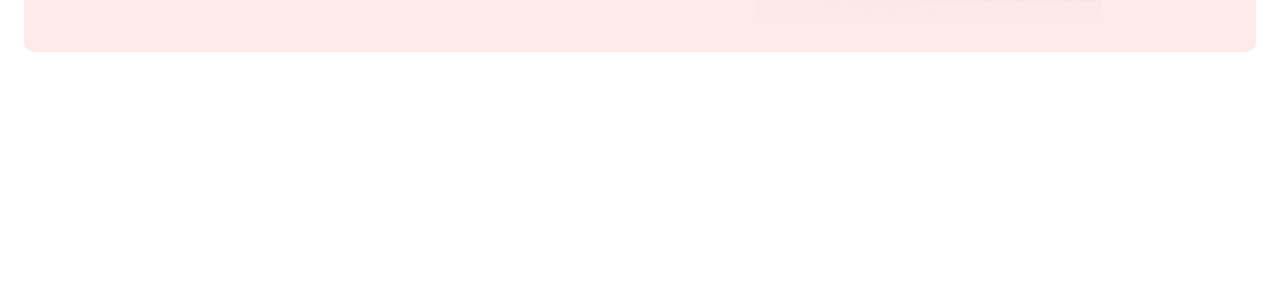
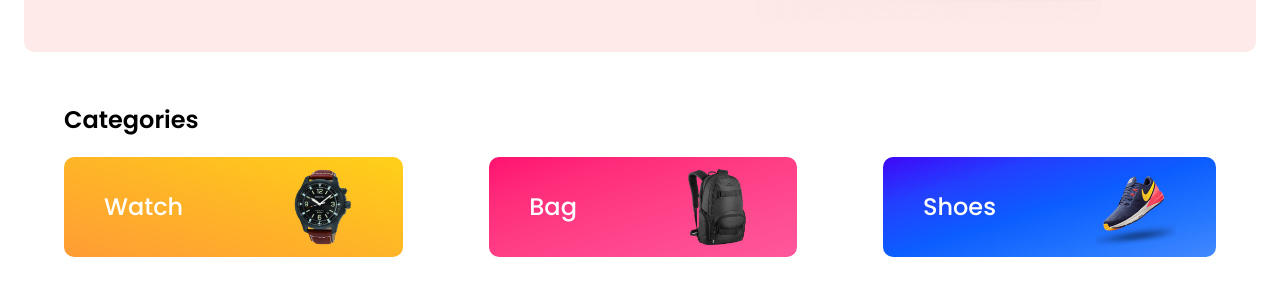
Before and after one commit to Khadiza-Dev/panda-commerce, a plain HTML site: page index.html in a window 1280 px wide. Shown: the part 418-714 px from the top of the page. Drawn offline with Linux system fonts and the light colour scheme.

Commit message:
categories-section done

```diff
--- a/css/style.css
+++ b/css/style.css
@@ -24,6 +24,7 @@ body{
 }
 .hero-section .content h1{
     font-size: 56px;
+    font-weight: 700;
 }
 .hero-section .content p {
     font-size: 16px;
@@ -41,7 +42,7 @@ row-gap: 10px;
     font-size: 16px;
     text-decoration: none;
     color: white;
-    background-color: #FF136F;
+    background-image: linear-gradient(to left top, #ff589b, #ff4c91, #ff3e86, #ff2d7b, #ff136f);
     padding:10px 30px ;
     border-radius: 5px;
     width: 80px;
@@ -56,3 +57,44 @@ width: 60%;
     display: flex;
     justify-content: center;
 }
+
+/* categories */
+.categories{
+    display: flex;
+    flex-direction: column;
+    row-gap: 20px;
+    padding: 50px 0;
+}
+.categories h1{
+    margin: 0;
+    font-weight: 600;
+    /* font-size: 25px; */
+}
+.categories-item{
+    display: flex;
+    justify-content: space-between;
+}
+.item{
+    display: flex;
+    align-items: center;
+    padding: 10px 40px;
+    border-radius:10px;
+    column-gap: 100px;
+    color: white;
+}
+.item img{
+    width: 80px;
+}
+.item h1{
+    font-weight: 500;
+}
+#watch {
+    background-image: linear-gradient(to right top, #ff9c35, #ffa92e, #ffb527, #ffc31f, #ffd019);
+
+}
+#bag{
+    background-image: linear-gradient(to left top, #ff589b, #ff4c91, #ff3e86, #ff2d7b, #ff136f);
+}
+#shoes{
+    background-image: linear-gradient(to left top, #4289ff, #2274ff, #0c5dff, #2240ff, #3f07f8);
+}
--- a/index.html
+++ b/index.html
@@ -20,7 +20,27 @@
         </div>
     </section>
   </header>
-  <main></main>
+  <main>
+    <section class="categories container">
+        <h1>Categories</h1>
+        <div class="categories-item">
+            <div id="watch" class="item watch">
+                <h1>Watch</h1>
+                <img src="images/categories/watch.png" alt="watch">
+            </div>
+            <div id="bag" class="item bag">
+                <h1>Bag</h1>
+                <img src="images/categories/bag.png" alt="bag">
+            </div>
+            <div id="shoes" class="item shoes">
+                <h1>Shoes</h1>
+                <img src="images/categories/shoes.png" alt="shoes">
+            </div>
+        </div>
+    </section>
+    <section class="shoes"></section>
+    <section class="backpack"></section>
+  </main>
   <footer></footer>
 </body>
 </html>
```
